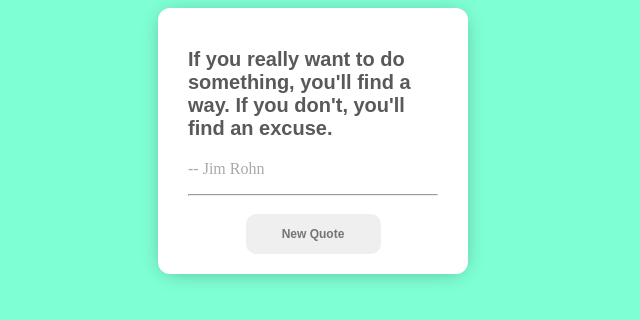
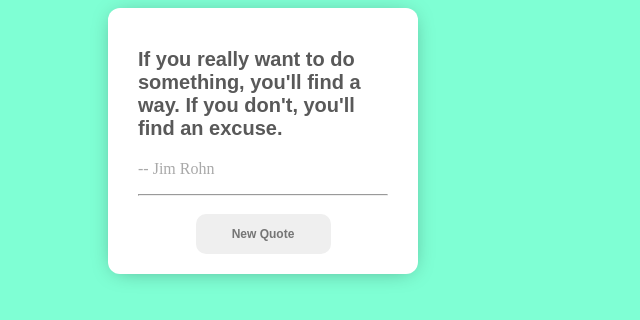
Before and after one commit to Amir-Ali-Khan/quotes, a plain HTML site: page index.html in a window 1280 px wide. Shown: the whole page, without its empty margins (0-640 px from the left). Drawn offline with Linux system fonts and the light colour scheme; a web font is replaced by a local one.

Commit message:
Update style.css

```diff
--- a/style.css
+++ b/style.css
@@ -9,7 +9,7 @@ body{
     height: fit-content;
     width: 250px;
     border-radius:12px ;
-    margin: auto 150px;
+    margin: auto 100px;
     padding: 20px 30px;
     -webkit-box-shadow: 0px 2px 22px -7px rgba(0,0,0,0.4);
     -moz-box-shadow: 0px 2px 22px -7px rgba(0,0,0,0.4);
```
